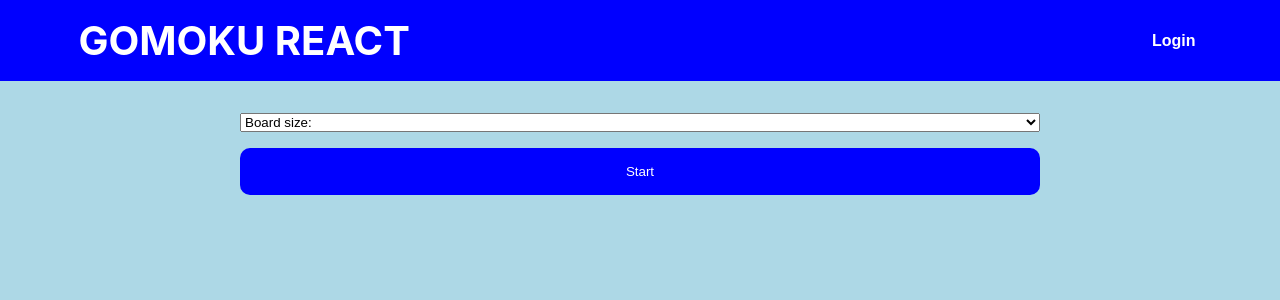
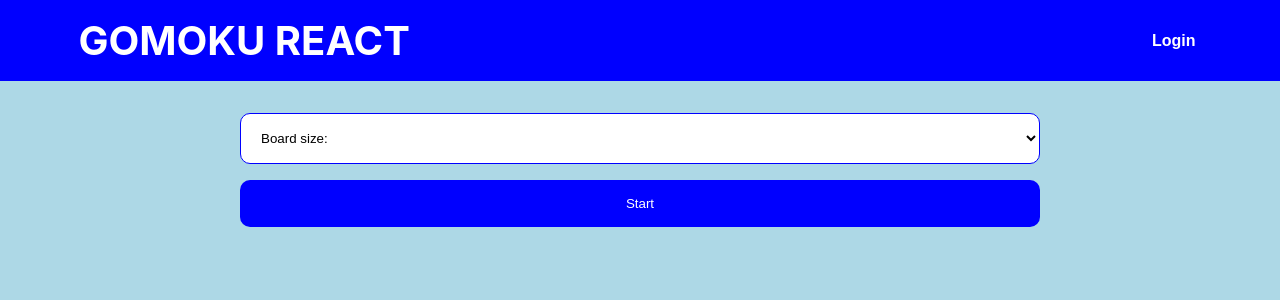
Before and after one commit to bld47282/gomoku-react, a React (Create React App) app: page / in a window 1280 px wide. Shown: the top 300 px of the page. Built offline with nearby package versions, Linux system fonts and the light colour scheme.

Commit message:
Improve NumberDropdown styling

```diff
--- /dev/null
+++ b/src/components/NumberDropdown.module.css
@@ -0,0 +1,7 @@
+.select {
+    padding: 1rem;
+    background-color: white;
+    border: 1px blue solid;
+    color: black;
+    border-radius: 10px;
+}
--- a/src/components/NumberDropdown.tsx
+++ b/src/components/NumberDropdown.tsx
@@ -1,19 +1,31 @@
+import style from "./NumberDropdown.module.css"
+
 type NumberDropdownProps = {
-  start: number
-  end: number
-  onChange: (e: any) => void
-}
+  start: number;
+  end: number;
+  onChange: (e: any) => void;
+};
 
-export default function NumberDropdown({start, end, onChange} : NumberDropdownProps) {
-  let numbers: number[] = []
+export default function NumberDropdown({
+  start,
+  end,
+  onChange,
+}: NumberDropdownProps) {
+  let numbers: number[] = [];
   for (let i = start; i <= end; i++) {
-    numbers.push(i)
+    numbers.push(i);
   }
 
   return (
-    <select onChange={onChange}>
-      <option value={19} key={0} hidden>Board size:</option>
-      {numbers.map((x) => <option key ={x} value={x}>{x}</option>)}
+    <select className={style.select} onChange={onChange}>
+      <option value={19} key={0} hidden>
+        Board size:
+      </option>
+      {numbers.map((x) => (
+        <option key={x} value={x}>
+          {x}
+        </option>
+      ))}
     </select>
-  )
+  );
 }
```
